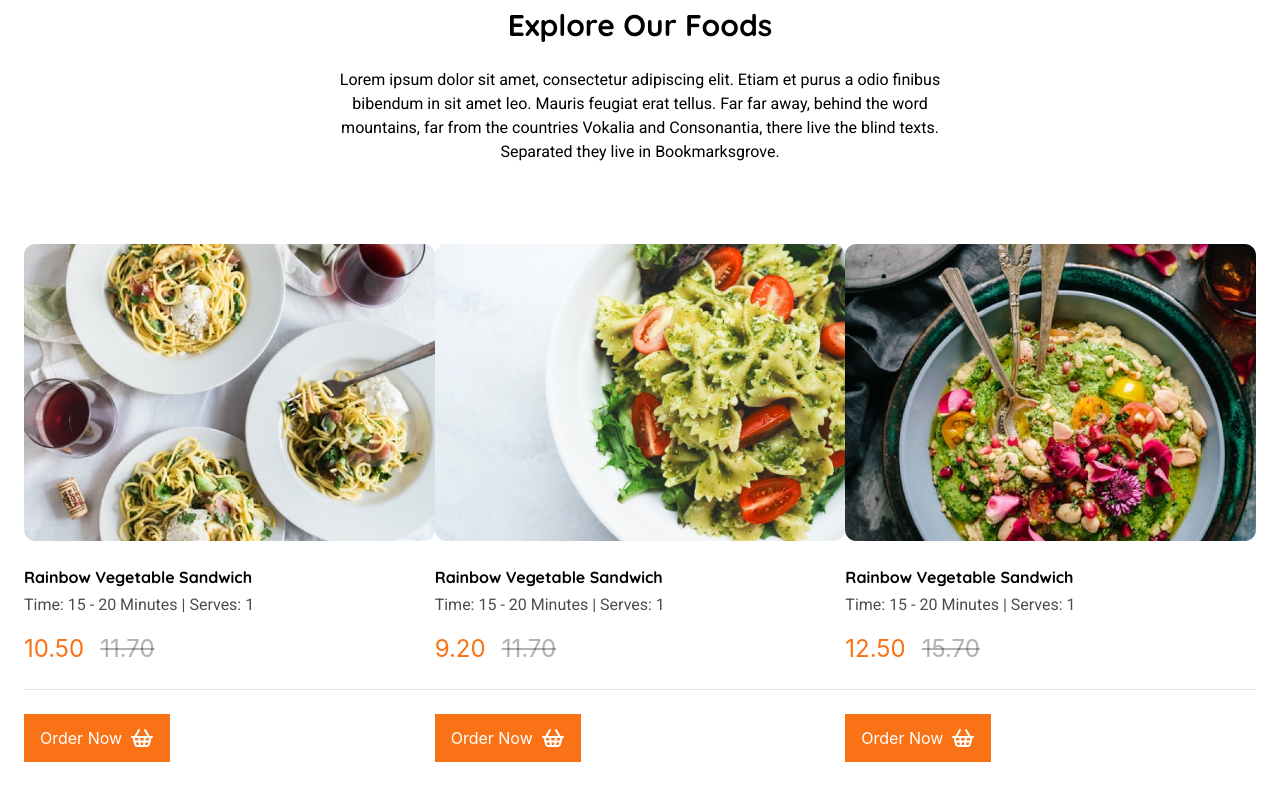
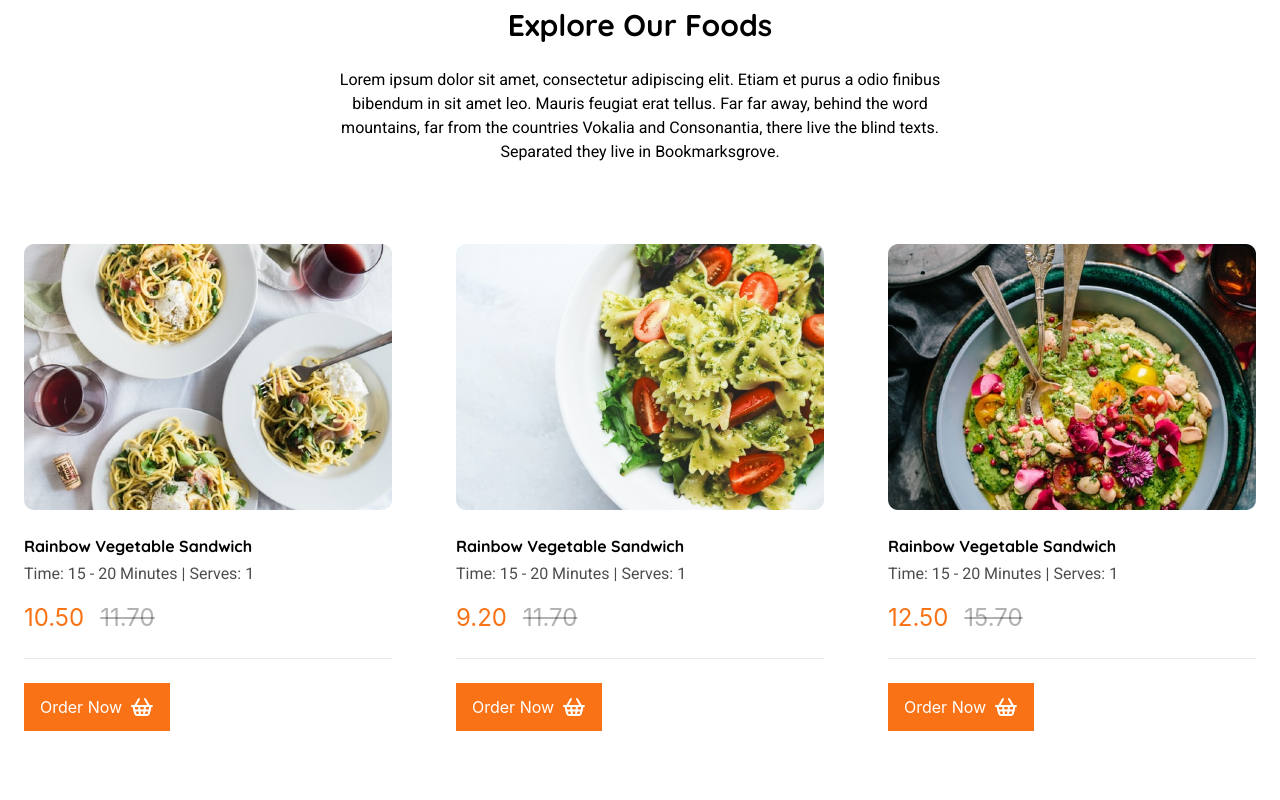
Before and after one commit to fluxstride/fooddx, a React (Vite) app: page / in a window 1280 px wide. Shown: the part 2438-3238 px from the top of the page. Built offline with nearby package versions, Linux system fonts and the light colour scheme.

Commit message:
fix: added horizontal gap to the food items

```diff
--- a/src/components/Explore.tsx
+++ b/src/components/Explore.tsx
@@ -61,7 +61,7 @@ const FoodItem = ({
 );
 
 const FoodItemList = () => (
-  <div className="mt-20 grid grid-cols-[repeat(auto-fit,minmax(250px,_1fr))] gap-y-16 lg:gap">
+  <div className="mt-20 grid grid-cols-[repeat(auto-fit,minmax(250px,_1fr))] gap-16">
     {foodItems.map(({ id, image, name, time, price }) => (
       <FoodItem {...{ image, name, time, price }} key={id} />
     ))}
```
